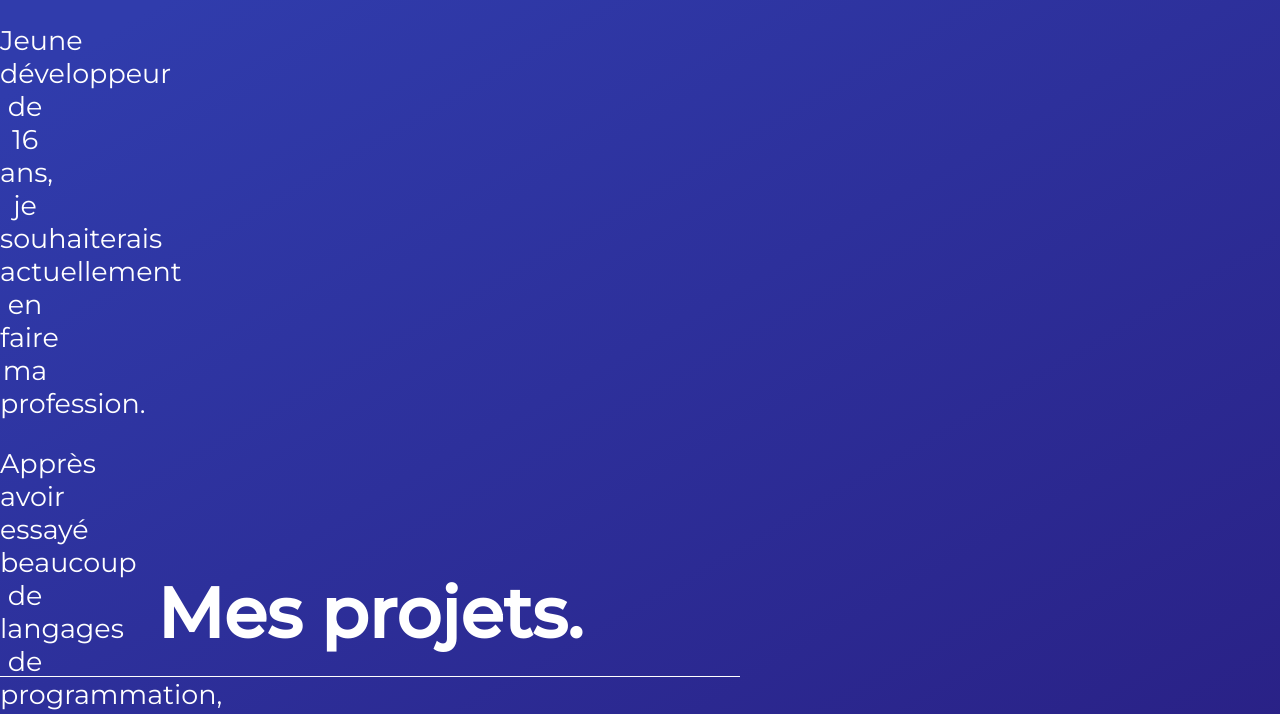
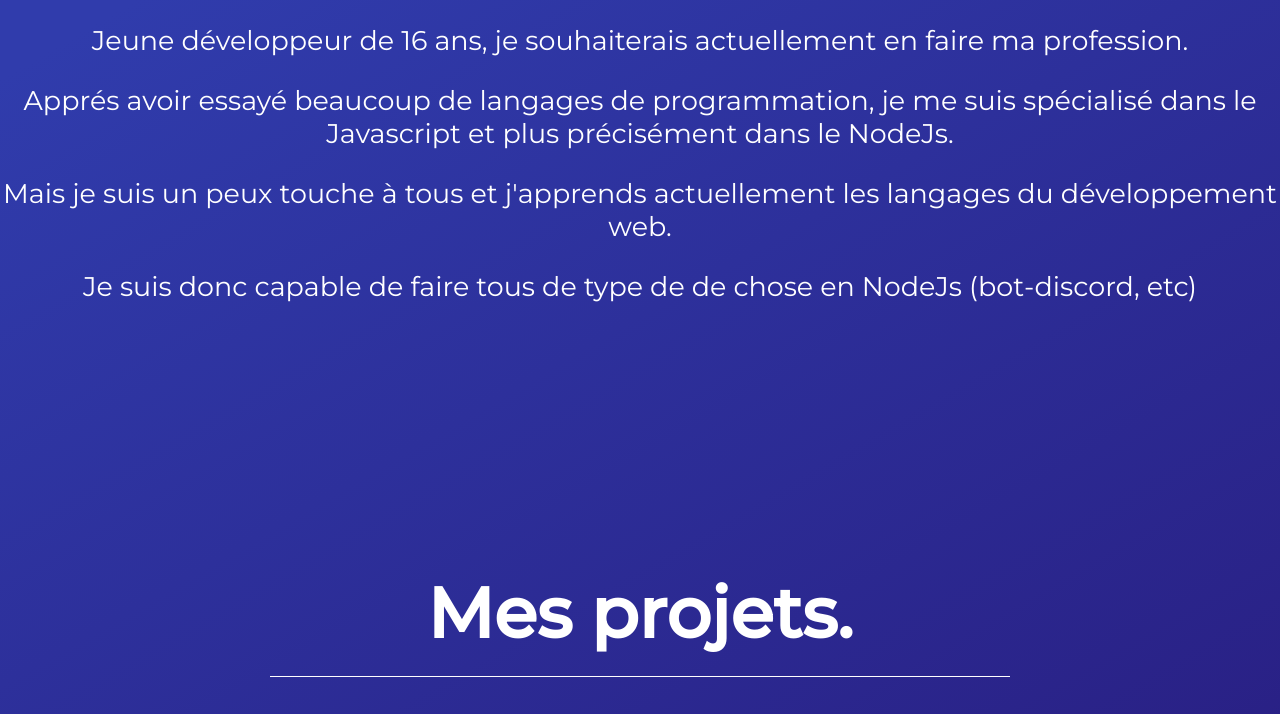
Before and after one commit to TopeEstLa/TopeEstLa.github.io, a plain HTML site: page index.html in a window 1280 px wide. Shown: the part 930-1644 px from the top of the page. Drawn offline with Linux system fonts and the light colour scheme.

Commit message:
Oups debug

```diff
--- a/index.html
+++ b/index.html
@@ -28,7 +28,7 @@
     <div>
         <h2>À propos de moi.</h2>
         <p>Jeune développeur de 16 ans, je souhaiterais actuellement en faire ma profession.</p>
-        <p>Apprès avoir essayé beaucoup de langages de programmation, je me suis spécialisé dans le Javascript et plus précisément dans le NodeJs.</p>
+        <p>Apprés avoir essayé beaucoup de langages de programmation, je me suis spécialisé dans le Javascript et plus précisément dans le NodeJs.</p>
         <p>Mais je suis un peux touche à tous et j'apprends actuellement les langages du développement web.</p>
         <p>Je suis donc capable de faire tous de type de de chose en NodeJs (bot-discord, etc)</p>
     </div>
--- a/styles/styles.scss
+++ b/styles/styles.scss
@@ -1,10 +1,7 @@
 @import url(https://fonts.googleapis.com/css?family=Montserrat:400,500,80);
 
-html {
-  scroll-behavior: smooth;
-}
+
 body {
-  width: 50px;
   margin: 0;
   color: white;
   font-family: 'Montserrat', sans-serif;
```
Also changed, not shown: styles/styles.css, 1 other file.
